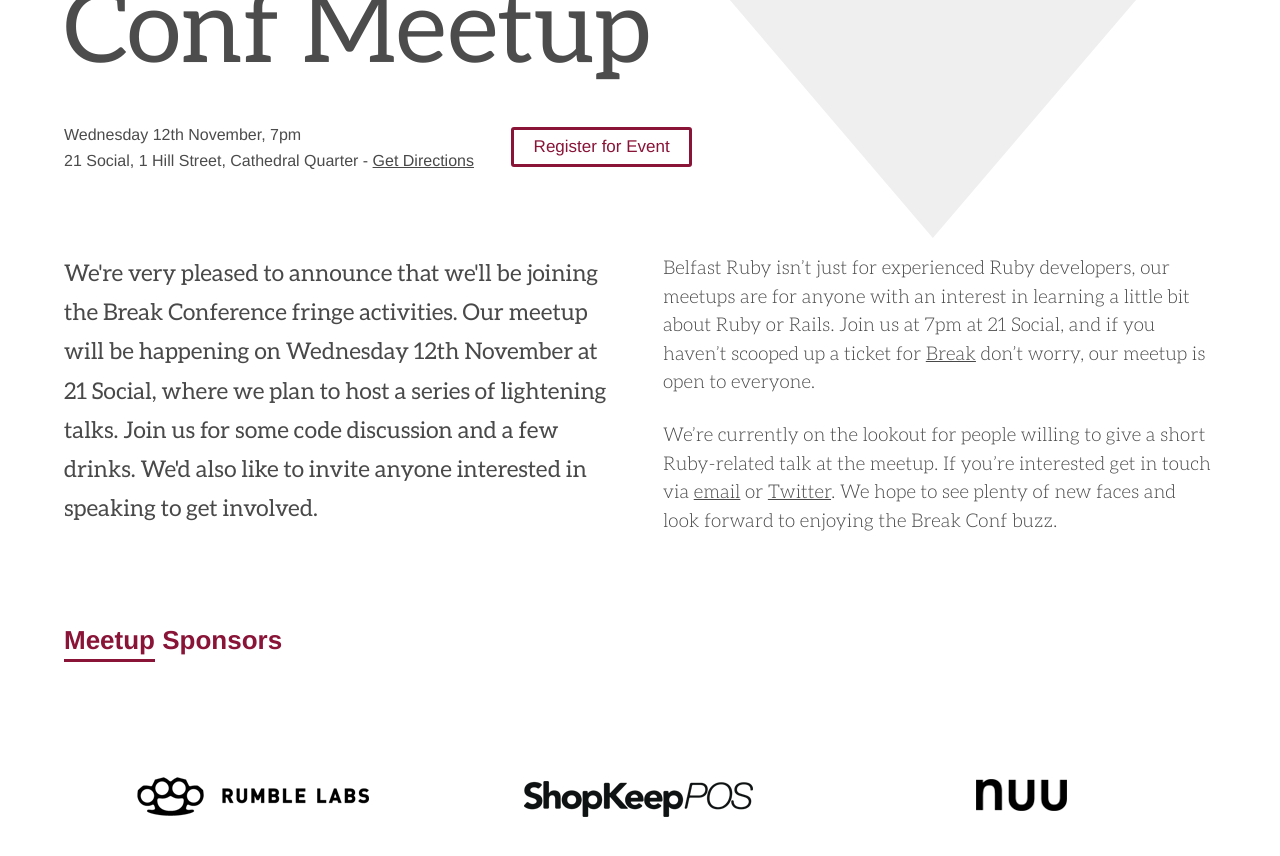
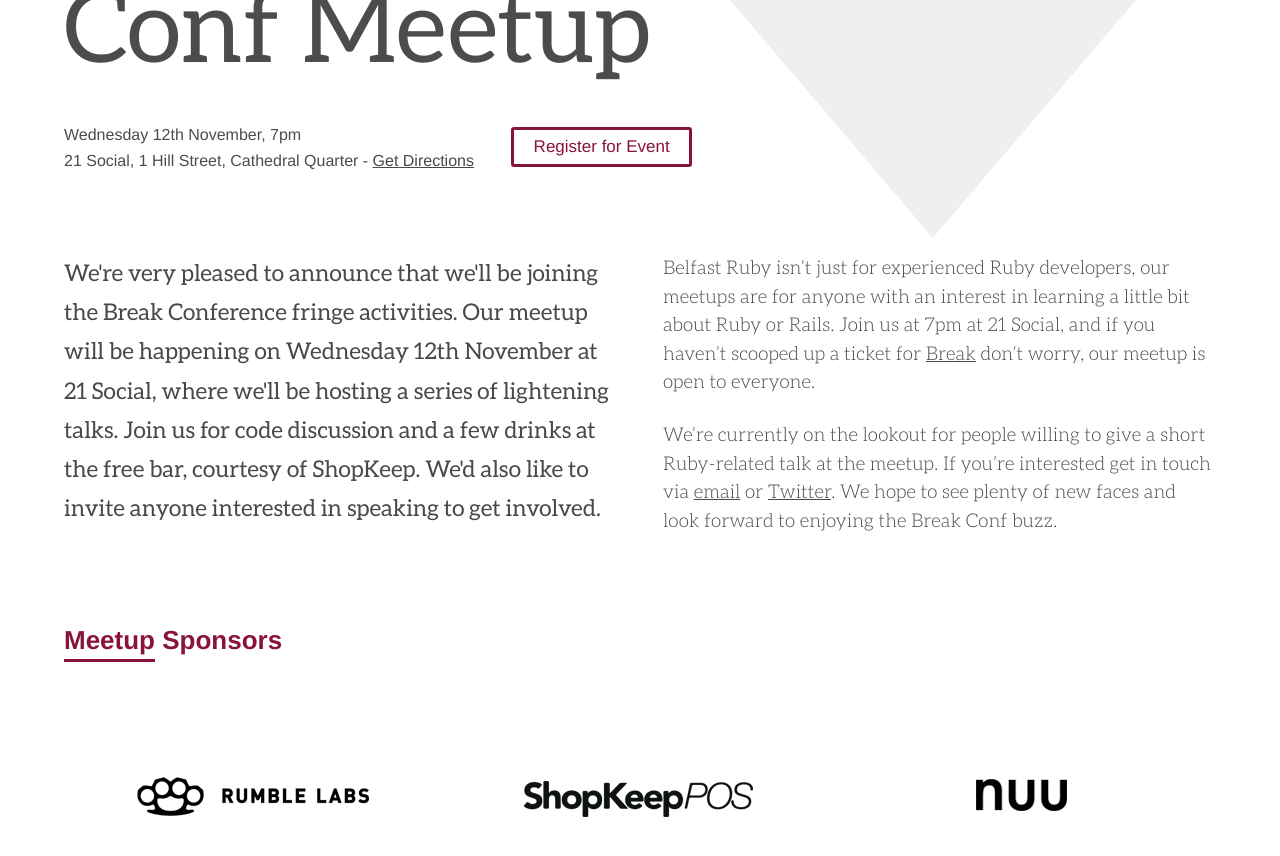
Before and after one commit to belfastruby/belfastruby.github.io, a Jekyll site: the page built from _posts/2014-10-14-a-special-break-conf-meetup.markdown, in a window 1280 px wide and 900 px high, scrolled down 321 px. Shown: the top 856 px of the window. Built offline with Jekyll 4.4.1, drawn with Linux system fonts in a browser that asks for light colours; nearby versions of some CDN libraries; Markdown is read by kramdown in place of the engine named in the settings.

Commit message:
content edits

```diff
--- a/_posts/2014-10-14-a-special-break-conf-meetup.markdown
+++ b/_posts/2014-10-14-a-special-break-conf-meetup.markdown
@@ -12,7 +12,7 @@
 
 sponsors: [{name: "Rumble Labs", image: "/assets/images/rumblelabs-logo.png", link: "http://rumblelabs.com"}, {name: "Shopkeep", image: "/assets/images/shopkeeppos-logo.png", link: "http://shopkeep.com"}, {name: "Nuu", image: "/assets/images/nuu-logo.png", link: "http://nuu.in"}]
 
-intro: "We're very pleased to announce that we'll be joining the Break Conference fringe activities. Our meetup will be happening on Wednesday 12th November at 21 Social, where we plan to host a series of lightening talks. Join us for some code discussion and a few drinks. We'd also like to invite anyone interested in speaking to get involved."
+intro: "We're very pleased to announce that we'll be joining the Break Conference fringe activities. Our meetup will be happening on Wednesday 12th November at 21 Social, where we'll be hosting a series of lightening talks. Join us for code discussion and a few drinks at the free bar, courtesy of ShopKeep. We'd also like to invite anyone interested in speaking to get involved."
 
 ---
 
```
